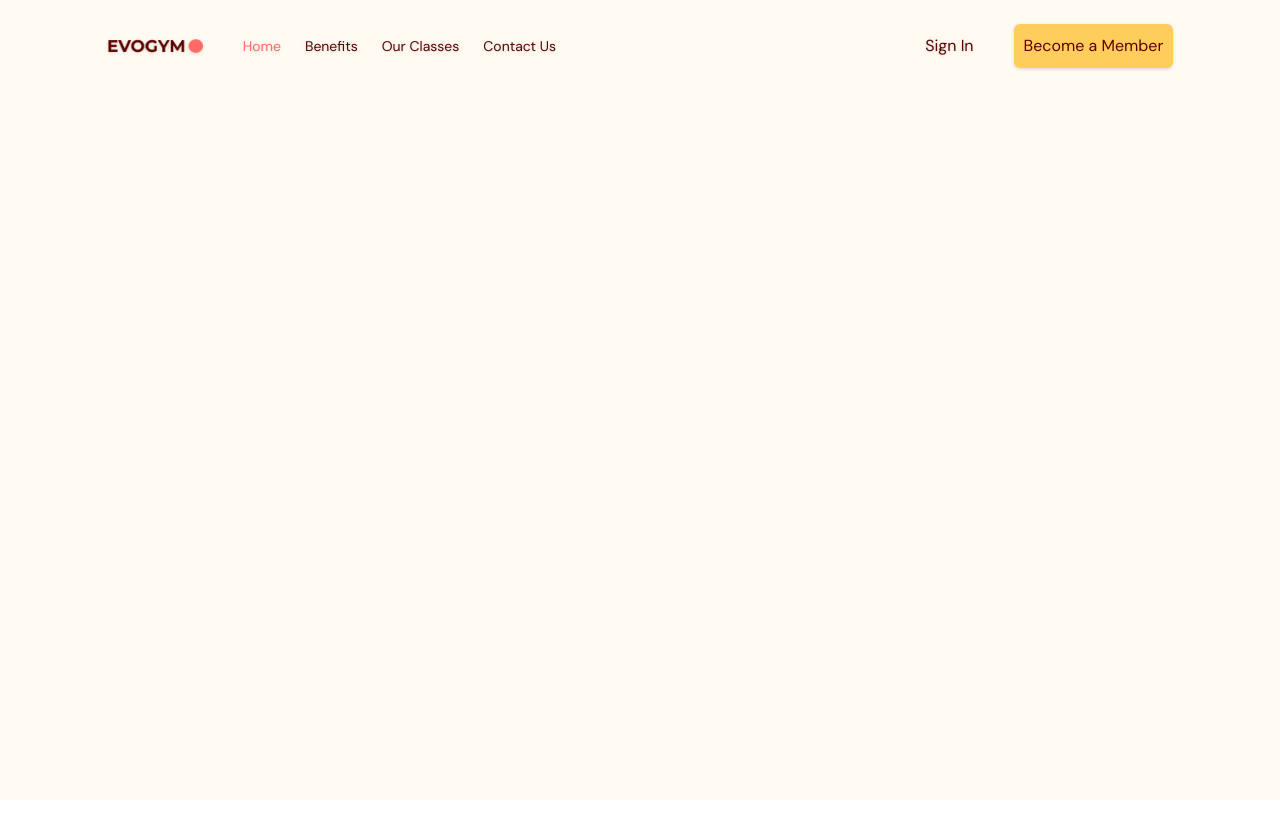
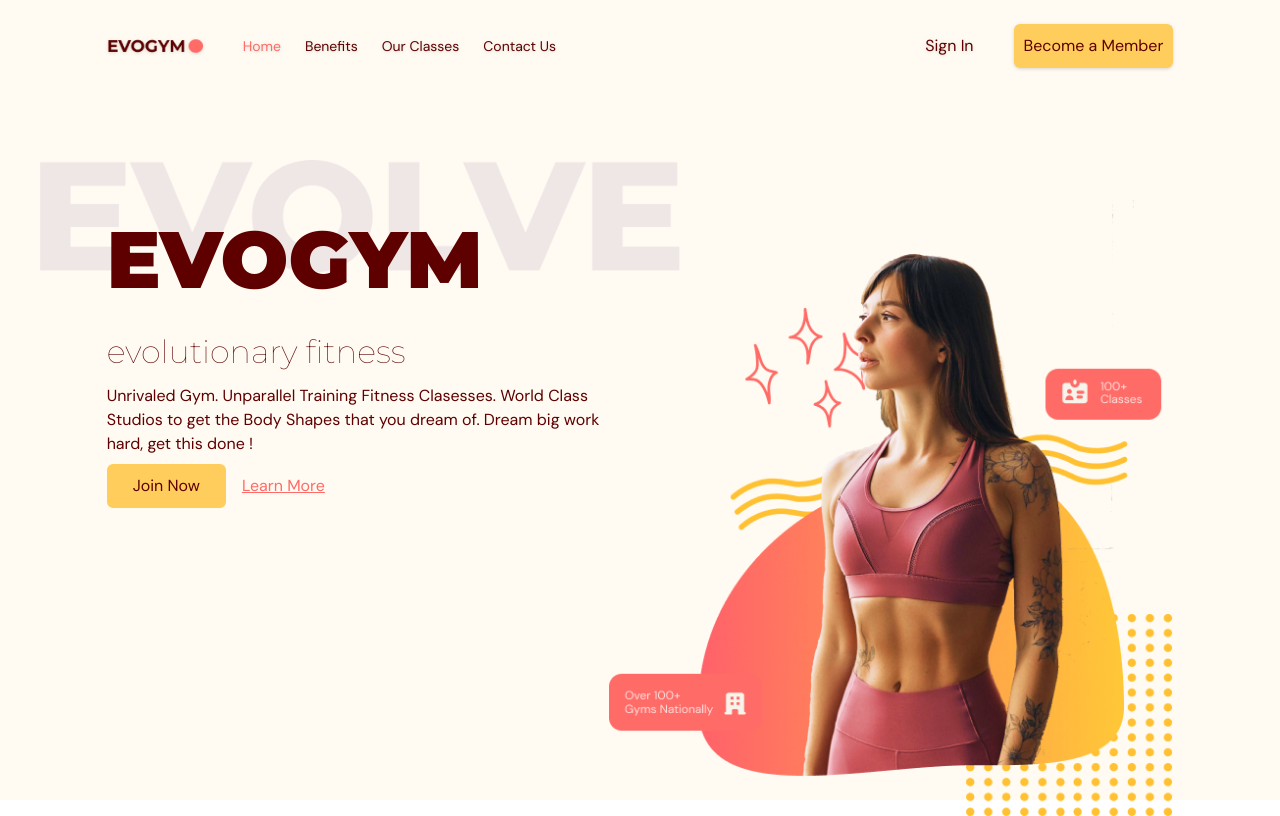
Before and after one commit to halilibrahimcelik/fitness-ts-project, a React (Vite) app: page / in a window 1280 px wide. Built offline with nearby package versions, Linux system fonts and the light colour scheme.

Commit message:
feat:added homepage

```diff
--- a/src/App.tsx
+++ b/src/App.tsx
@@ -1,6 +1,7 @@
 import Navbar from "@/scenes/navbar";
 import { useEffect, useState } from "react";
 import { SelectedPage } from "./shared/types";
+import Home from "./scenes/home";
 
 function App() {
   const [selectedPage, setSelectedPage] = useState<SelectedPage>(
@@ -27,6 +28,7 @@ function App() {
         isTopOffPage={isTopOfPage}
         setSelectedPage={setSelectedPage}
       />
+      <Home setSelectedPage={setSelectedPage} />
     </div>
   );
 }
--- a/src/index.css
+++ b/src/index.css
@@ -1,4 +1,5 @@
-@import url("https://fonts.googleapis.com/css2?family=DM+Sans:wght@400;700&family=Montserrat:wght@700&display=swap");
+@import url("https://fonts.googleapis.com/css2?family=DM+Sans:opsz,wght@9..40,400;9..40,700&family=Montserrat:wght@100;900&family=Quicksand:wght@400;500;700&display=swap");
+
 @tailwind base;
 @tailwind components;
 @tailwind utilities;
--- /dev/null
+++ b/src/scenes/home/index.tsx
@@ -0,0 +1,55 @@
+import { SelectedPage } from "@/shared/types";
+import React from "react";
+import homepage from "@/assets/HomePageGraphic.png";
+import evolveText from "@/assets/EvolveText.png";
+import AnchorLink from "react-anchor-link-smooth-scroll";
+type Props = {
+  setSelectedPage: (props: SelectedPage) => void;
+};
+
+const Home = ({ setSelectedPage }: Props) => {
+  return (
+    <section className="pt-[200px]  relative ">
+      <div className="absolute hidden md:block left-10 top-[10rem] w-[50%]">
+        <img src={evolveText} alt="evolve-text absolute z-[-1]" />
+      </div>
+
+      <div className="flex  flex-col md:flex-row mx-auto justify-between items-start w-5/6 j relative z-1">
+        <div className=" flex flex-col gap-2">
+          <h1 className="text-[5rem] font-montserrat  font-extrabold  text-primary-400">
+            EVOGYM
+          </h1>
+          <h3 className="text-[2rem] font-montserrat   font-thin  text-primary-400">
+            evolutionary fitness
+          </h3>
+          <p className="max-w-lg">
+            Unrivaled Gym. Unparallel Training Fitness Clasesses. World Class
+            Studios to get the Body Shapes that you dream of. Dream big work
+            hard, get this done !{" "}
+          </p>
+          <div className="flex gap-4 items-center">
+            <AnchorLink
+              href={`#${SelectedPage.ContactUs}`}
+              onClick={() => setSelectedPage(SelectedPage.ContactUs)}
+              className="bg-secondary-400 py-2 px-6   w-fit rounded-md border-2 border-secondary-400 hover:bg-transparent hover:opacity-90 transition-all duration-300 "
+            >
+              Join Now
+            </AnchorLink>
+            <AnchorLink
+              href={`#${SelectedPage.ContactUs}`}
+              onClick={() => setSelectedPage(SelectedPage.ContactUs)}
+              className="text-primary-500  underline hover:text-primary-300 transition duration-300 ease-in cursor-pointer"
+            >
+              Learn More
+            </AnchorLink>
+          </div>
+        </div>
+        <div className=" self-center  md:self-stretch">
+          <img src={homepage} alt="homepage" />
+        </div>
+      </div>
+    </section>
+  );
+};
+
+export default Home;
```
